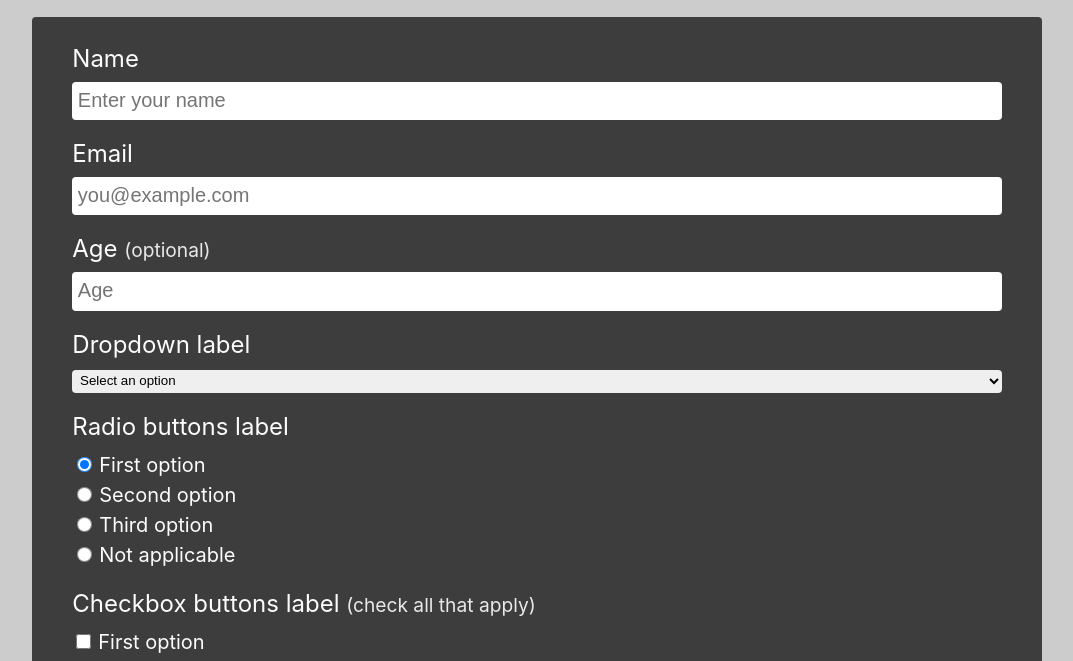
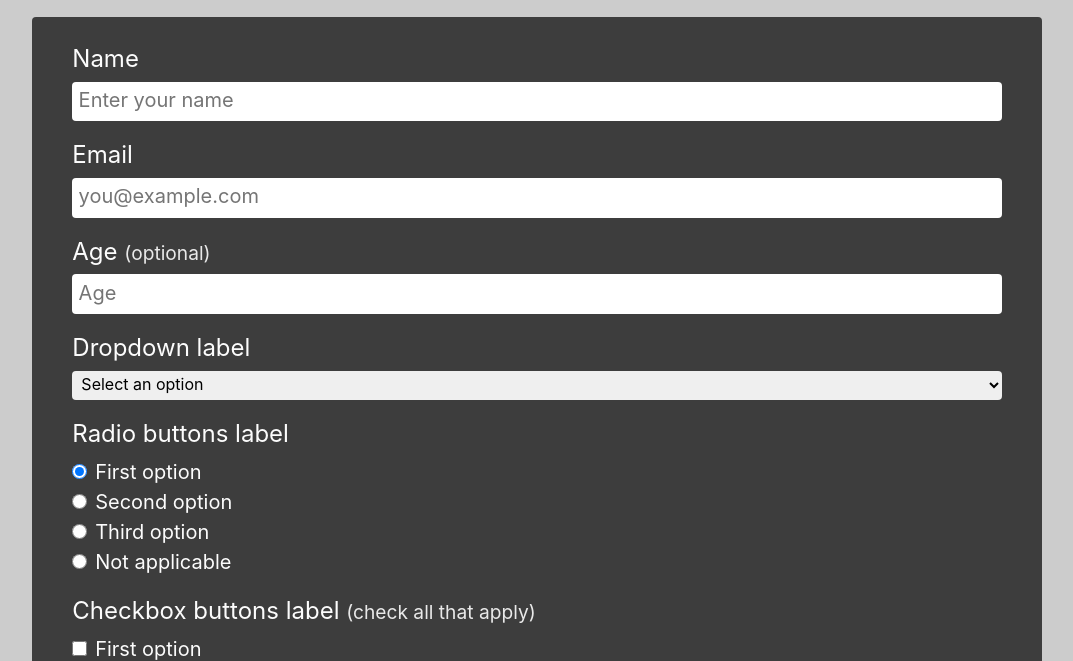
Before and after one commit to iHaveNoMouseAndIMustSqueak/FCC-Survey-Form-Project, a plain HTML site: page index.html in a window 1280 px wide. Shown: the part 128-789 px from the top of the page, without its empty margins (103-1176 px from the left). Drawn offline with nearby package versions, Linux system fonts and the light colour scheme; the site is published under a folder, as on GitHub Pages, so addresses that start at the root find nothing.

Commit message:
Attempting to get normalize.css to work

```diff
--- a/index.html
+++ b/index.html
@@ -4,7 +4,7 @@
         <meta charset="utf-8">
         <meta name='viewport' content='width=device-width, initial-scale=1'>
         <title>FCC Survey Form Project</title>
-        <link rel='stylesheet' type='text/css' href='/node_modules/normalize.css/normalize.css'>
+        <link rel='stylesheet' type='text/css' href='node_modules/normalize.css/normalize.css'>
         <link rel='stylesheet' type='text/css' href='main.css'>
     </head>
     <body>
```
